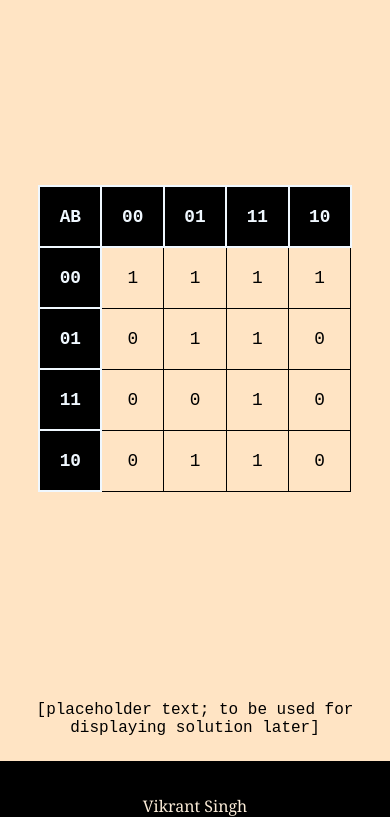
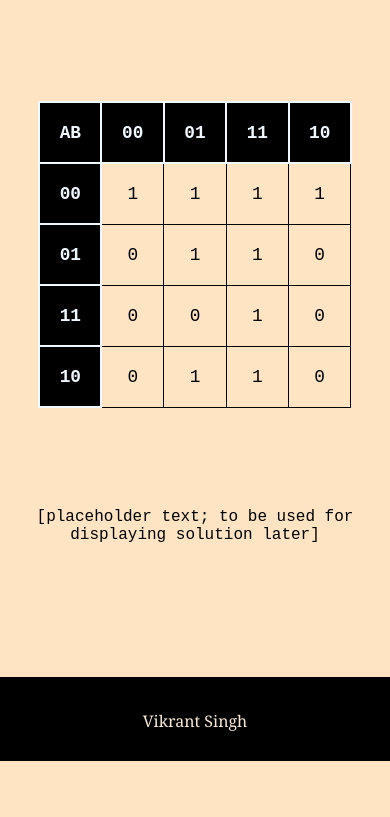
Before and after one commit to guyVicky/html-kmap, a plain HTML site: page index.html in a window 390 px wide. Shown: the part 83-900 px from the top of the page. After the commit the page ends 844 px from the top, so only its background shows below. Drawn offline with Linux system fonts and the light colour scheme.

Commit message:
improved responsiveness

```diff
--- a/styles.css
+++ b/styles.css
@@ -42,7 +42,7 @@ th {
 .stuff-ans {
   grid-area: ans;
   display: flex;
-  align-items: center;
+  align-items: flex-start;
   justify-content: center;
 }
 
@@ -88,6 +88,7 @@ body {
     padding: 5vw;
   }
   .grid-div {
+    grid-template-rows: 10vh 60vh 20vh 10vh;
     grid-template-areas:
       "title title"
       "stuff stuff"
```
